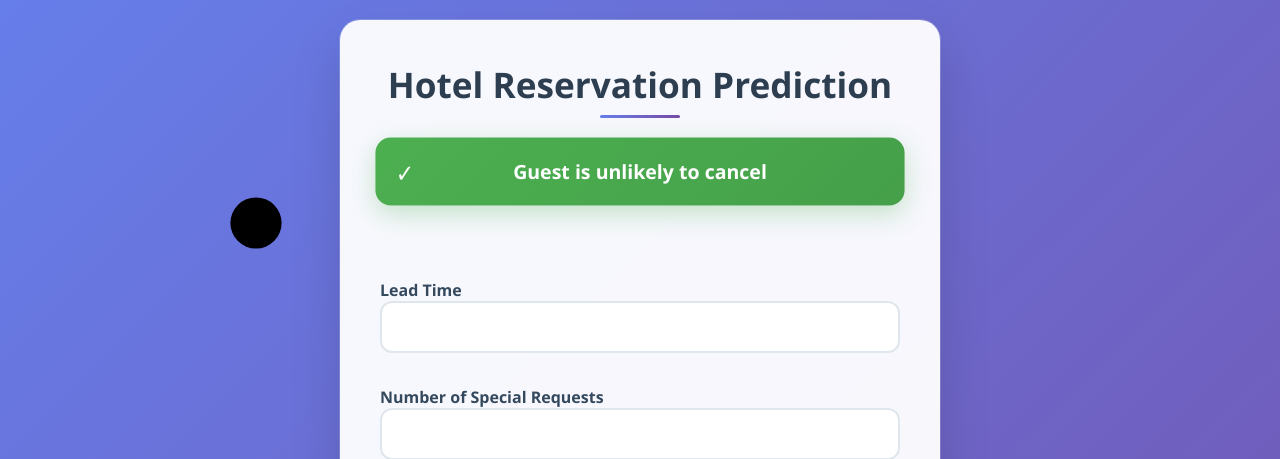
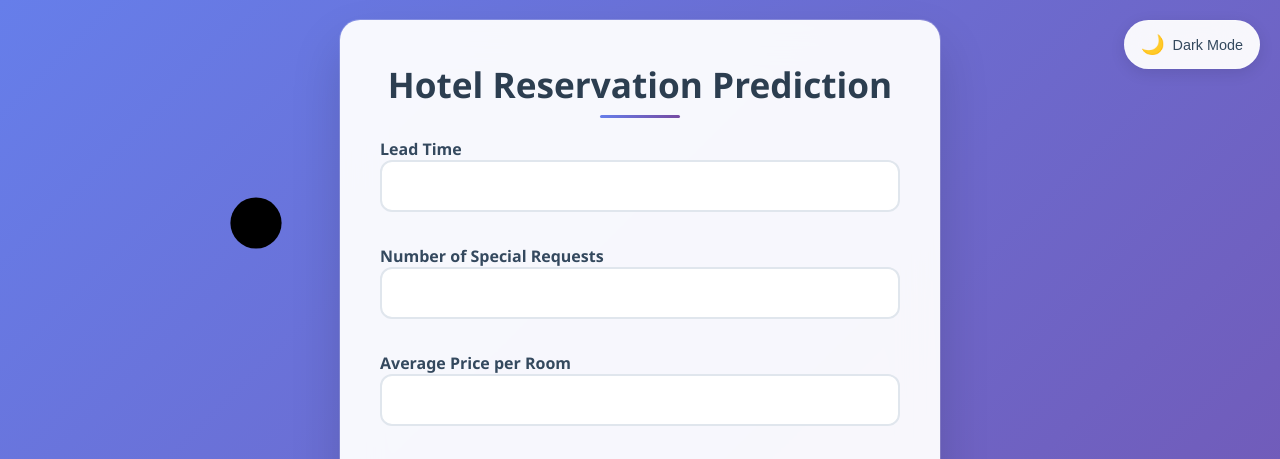
Before and after one commit to tanglisha/MLOps-Bootcamp-Hotel-Reservations, a Flask app: page / in a window 1280 px wide. Shown: the top 459 px of the page. Run offline with Flask 3, Linux system fonts and the light colour scheme; parts of the project's set-up code (start-up, migrations or seed data) failed here and were passed over.

Commit message:
add dark mode to app

```diff
--- a/config/config.yml
+++ b/config/config.yml
@@ -13,4 +13,9 @@ data_processing:
        'no_of_previous_bookings_not_canceled', 'avg_price_per_room',
        'no_of_special_requests']
 
+application:
+  host: "0.0.0.0"
+  port: 8080
+  debug: True
+
 random_state: 42
--- a/pyproject.toml
+++ b/pyproject.toml
@@ -22,6 +22,7 @@ imbalanced-learn = "^0.13.0"
 lightgbm = "^4.6.0"
 pydantic-yaml = "^1.5.1"
 mlflow = "^3.2.0"
+flask = "^3.1.1"
 
 
 [tool.poetry.group.dev.dependencies]
--- /dev/null
+++ b/static/script.js
@@ -0,0 +1,49 @@
+// Theme toggle functionality
+function toggleTheme() {
+  const body = document.body;
+  const themeIcon = document.querySelector(".theme-icon");
+  const themeText = document.querySelector(".theme-text");
+
+  const currentTheme = body.getAttribute("data-theme");
+
+  if (currentTheme === "dark") {
+    body.removeAttribute("data-theme");
+    themeIcon.textContent = "🌙";
+    themeText.textContent = "Dark Mode";
+    localStorage.setItem("theme", "light");
+  } else {
+    body.setAttribute("data-theme", "dark");
+    themeIcon.textContent = "☀️";
+    themeText.textContent = "Light Mode";
+    localStorage.setItem("theme", "dark");
+  }
+}
+
+// Load saved theme on page load
+document.addEventListener("DOMContentLoaded", function () {
+  const savedTheme = localStorage.getItem("theme");
+  const themeIcon = document.querySelector(".theme-icon");
+  const themeText = document.querySelector(".theme-text");
+
+  if (savedTheme === "dark") {
+    document.body.setAttribute("data-theme", "dark");
+    themeIcon.textContent = "☀️";
+    themeText.textContent = "Light Mode";
+  }
+});
+
+// Add form submission loading state
+document.querySelector("form").addEventListener("submit", function () {
+  this.classList.add("loading");
+});
+
+// Add interactive feedback
+document.querySelectorAll("input, select").forEach((input) => {
+  input.addEventListener("focus", function () {
+    this.parentElement.style.transform = "scale(1.02)";
+  });
+
+  input.addEventListener("blur", function () {
+    this.parentElement.style.transform = "scale(1)";
+  });
+});
--- a/static/style.css
+++ b/static/style.css
@@ -491,3 +491,111 @@
                 color: white;
             }
         }
+
+        /* Dark mode toggle button */
+.theme-toggle {
+    position: fixed;
+    top: 20px;
+    right: 20px;
+    background: var(--container-bg);
+    backdrop-filter: blur(20px);
+    border: 1px solid var(--container-border);
+    border-radius: 50px;
+    padding: 12px 16px;
+    cursor: pointer;
+    transition: all 0.3s ease;
+    z-index: 1000;
+    display: flex;
+    align-items: center;
+    gap: 8px;
+    font-size: 0.9rem;
+    color: var(--text-secondary);
+    box-shadow: 0 4px 15px rgba(0, 0, 0, 0.1);
+}
+
+.theme-toggle:hover {
+    transform: translateY(-2px);
+    box-shadow: 0 6px 20px rgba(0, 0, 0, 0.15);
+}
+
+.theme-icon {
+    font-size: 1.2rem;
+    transition: transform 0.3s ease;
+}
+
+.theme-toggle:hover .theme-icon {
+    transform: rotate(180deg);
+}
+
+/* Updated prediction styles for both outcomes */
+.prediction {
+    padding: 20px;
+    border-radius: 15px;
+    text-align: center;
+    font-size: 1.2rem;
+    font-weight: 600;
+    margin-bottom: 30px;
+    animation: pulse 2s infinite, slideInScale 0.6s ease-out;
+    position: relative;
+    overflow: hidden;
+    color: white;
+}
+
+/* Positive prediction (prediction == 1) - Guest unlikely to cancel */
+.prediction.positive {
+    background: linear-gradient(135deg, #4CAF50, #45a049);
+    box-shadow: 0 8px 25px rgba(76, 175, 80, 0.3);
+}
+
+.prediction.positive::before {
+    content: '✓';
+    position: absolute;
+    left: 20px;
+    top: 50%;
+    transform: translateY(-50%);
+    font-size: 1.5rem;
+    animation: checkMark 0.6s ease-out 0.3s both;
+}
+
+/* Negative prediction (prediction == 0) - Guest likely to cancel */
+.prediction.negative {
+    background: linear-gradient(135deg, #f44336, #d32f2f);
+    box-shadow: 0 8px 25px rgba(244, 67, 54, 0.3);
+}
+
+.prediction.negative::before {
+    content: '⚠️';
+    position: absolute;
+    left: 20px;
+    top: 50%;
+    transform: translateY(-50%);
+    font-size: 1.5rem;
+    animation: checkMark 0.6s ease-out 0.3s both;
+}
+
+@keyframes checkMark {
+    0% {
+        opacity: 0;
+        transform: translateY(-50%) scale(0);
+    }
+    100% {
+        opacity: 1;
+        transform: translateY(-50%) scale(1);
+    }
+}
+
+@keyframes pulse {
+    0%, 100% { transform: scale(1); }
+    50% { transform: scale(1.02); }
+}
+
+@keyframes slideInScale {
+    0% {
+        opacity: 0;
+        transform: scale(0.8);
+    }
+    100% {
+        opacity: 1;
+        transform: scale(1);
+    }
+}
--- a/templates/index.html
+++ b/templates/index.html
@@ -1,25 +1,30 @@
 <!DOCTYPE html>
-
 <html lang="en">
 <head>
     <meta charset="UTF-8" />
     <meta name="viewport" content="width=device-width, initial-scale=1.0" />
-    <link rel="stylesheet" href="{{ url_for('static', filename="style.css") }}" />
-    <title>Hotel Reservation Prediction</title>
+    <title>Hotel Reservation Prediction - Dark Mode</title>
+    <link rel="stylesheet" type="text/css" href="{{ url_for('static', filename='style.css') }}" />
+    <script type="text/javascript" src="{{ url_for('static', filename='script.js') }}"></script>
 </head>
 
 <body>
+    <!-- Dark Mode Toggle Button -->
+    <button class="theme-toggle" onclick="toggleTheme()" aria-label="Toggle dark mode">
+        <span class="theme-icon">🌙</span>
+        <span class="theme-text">Dark Mode</span>
+    </button>
+
     <div class="container">
         <h2>Hotel Reservation Prediction</h2>
 
-        {% if prediction != None %}
-            <div class="prediction">
+        {% if prediction and prediction != None %}
+            <div class="prediction {{ 'positive' if prediction == 1 else 'negative' }}">
             {% if prediction == 1 %}
+                Guest is unlikely to cancel
+            {% else %}
                 Guest is likely to cancel
-            {% else %}
-                Guest is unlikely to cancel
             {% endif %}
-
             </div>
             <br/><br/>
         {% endif %}
@@ -171,5 +176,6 @@
 
         </form>
     </div>
+
 </body>
 </html>
```
Also changed, not shown: config/base_config.py (+8 -3 lines), 1 other file.
